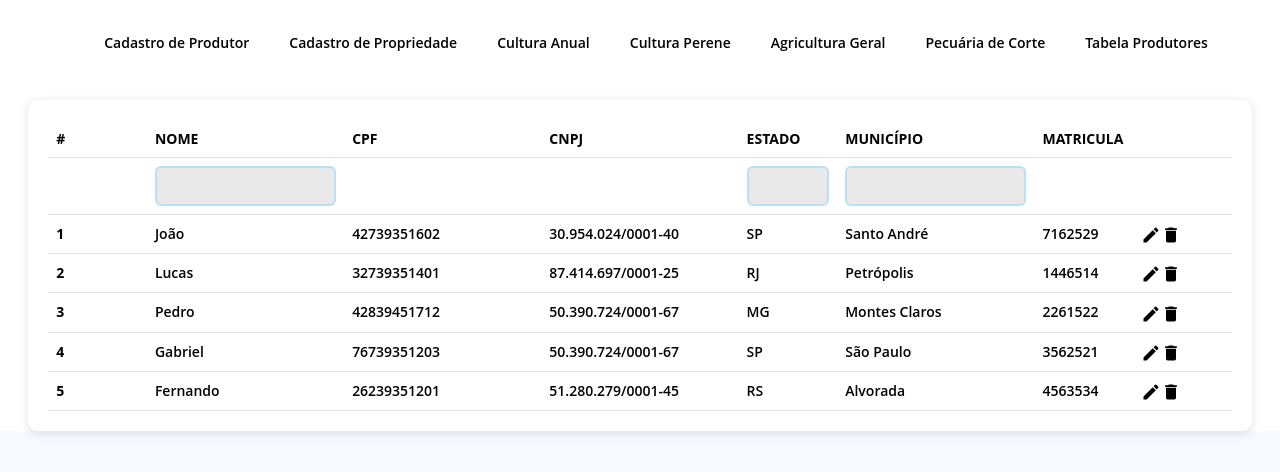
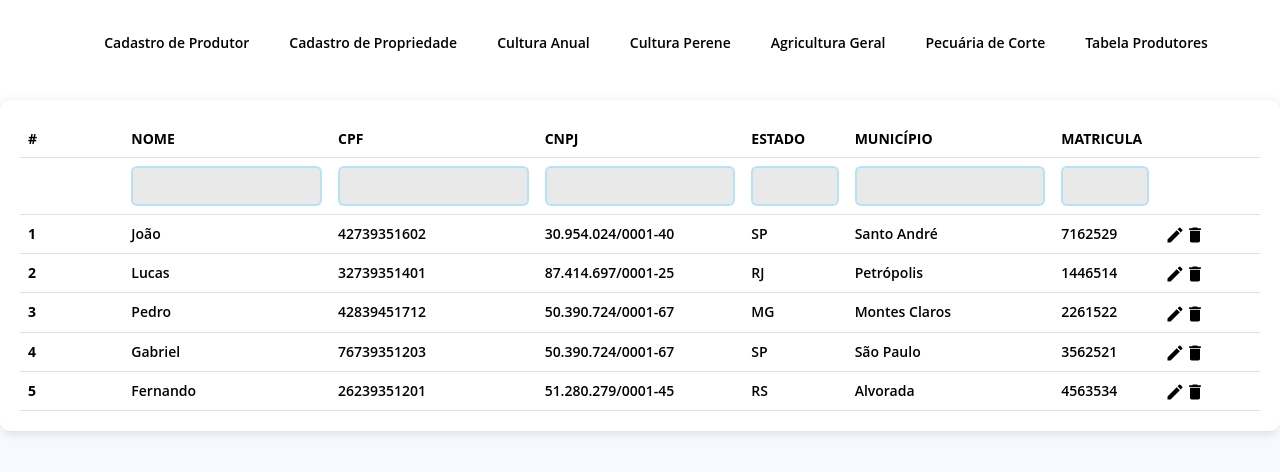
Before and after one commit to GustQueiroz/agroApp, a React (Create React App) app: page /grid-produtor in a window 1280 px wide. Shown: the top 472 px of the page. Built offline with nearby package versions, Linux system fonts and the light colour scheme.

Commit message:
register table ajustes

```diff
--- a/src/components/ProducerGrid/ProducerGrid.jsx
+++ b/src/components/ProducerGrid/ProducerGrid.jsx
@@ -24,15 +24,21 @@ const ProducerGrid = () => {
             <td>
               <input className="form-control"></input>
             </td>
-            <td></td>
-            <td></td>
             <td>
               <input className="form-control"></input>
             </td>
             <td>
               <input className="form-control"></input>
             </td>
-            <td></td>
+            <td>
+              <input className="form-control"></input>
+            </td>
+            <td>
+              <input className="form-control"></input>
+            </td>
+            <td>
+              <input className="form-control"></input>
+            </td>
             <td></td>
           </tr>
           <tr>
--- a/src/screens/register/register.css
+++ b/src/screens/register/register.css
@@ -24,3 +24,7 @@
   width: 300px;
   height: 300px;
 }
+.return-link {
+  margin-top: 30px;
+  margin-left: 100px;
+}
--- a/src/screens/register/register.jsx
+++ b/src/screens/register/register.jsx
@@ -31,6 +31,11 @@ const Register = () => {
             Registrar-se
           </button>
         </div>
+        <div className="col-xl-12 return-link">
+          <Link to="/">
+            <p>Já possui conta? Efetue Login</p>
+          </Link>
+        </div>
       </div>
     </div>
   );
```
